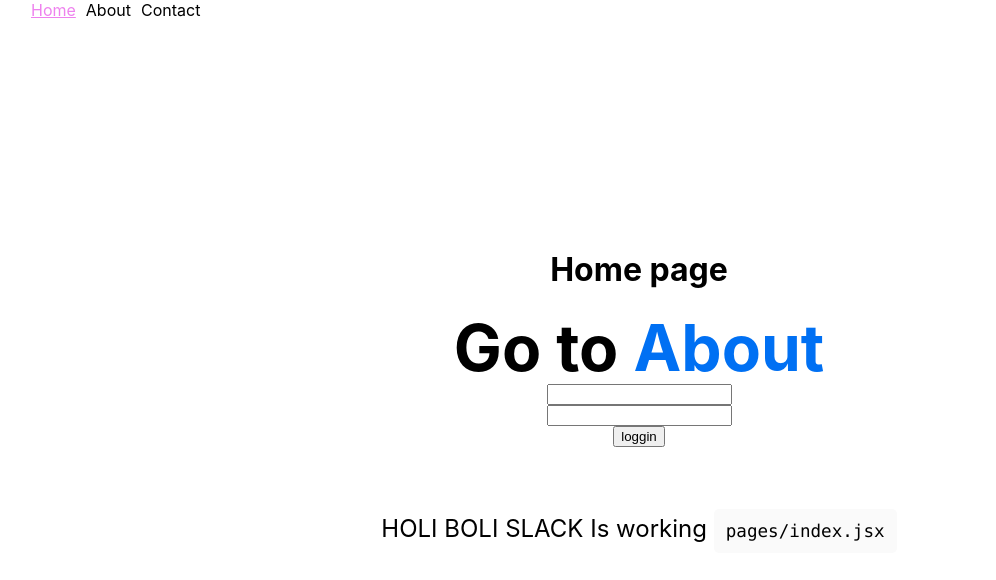
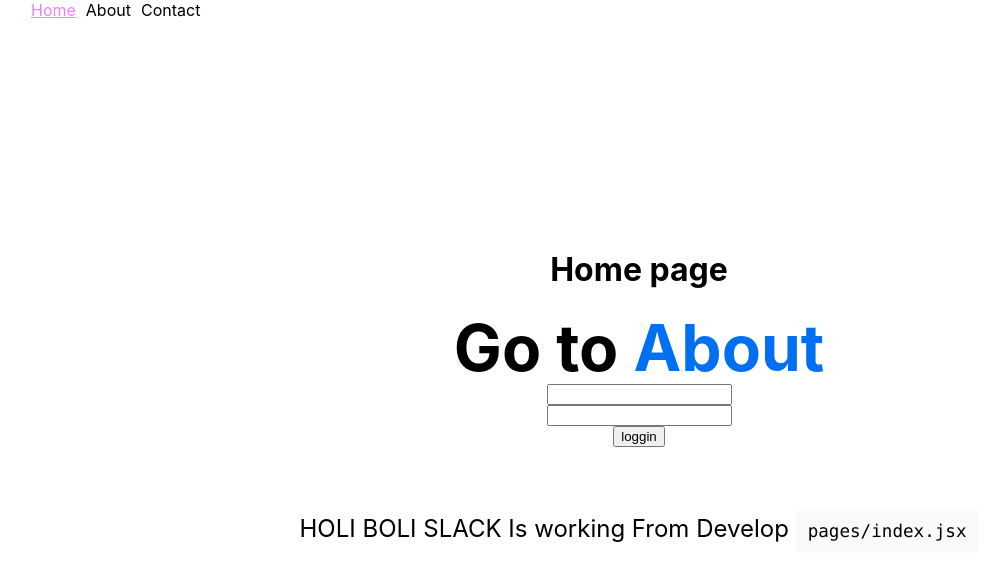
Before and after one commit to rominonix/nextjs, a Next.js app: page / in a window 1280 px wide. Shown: the top 580 px of the page, without its empty margins (1-997 px from the left). Built offline with nearby package versions, Linux system fonts and the light colour scheme.

Commit message:
aajajjaakadevelop

```diff
--- a/pages/index.jsx
+++ b/pages/index.jsx
@@ -13,7 +13,7 @@ export default function HomePage() {
       <input type="text" />
       <button>loggin</button>
       <p className={'description'}>
-        HOLI BOLI SLACK Is working{' '}
+        HOLI BOLI SLACK Is working From Develop{' '}
         <code className={'code'}>pages/index.jsx</code>
       </p>
     </MainLayout>
```
